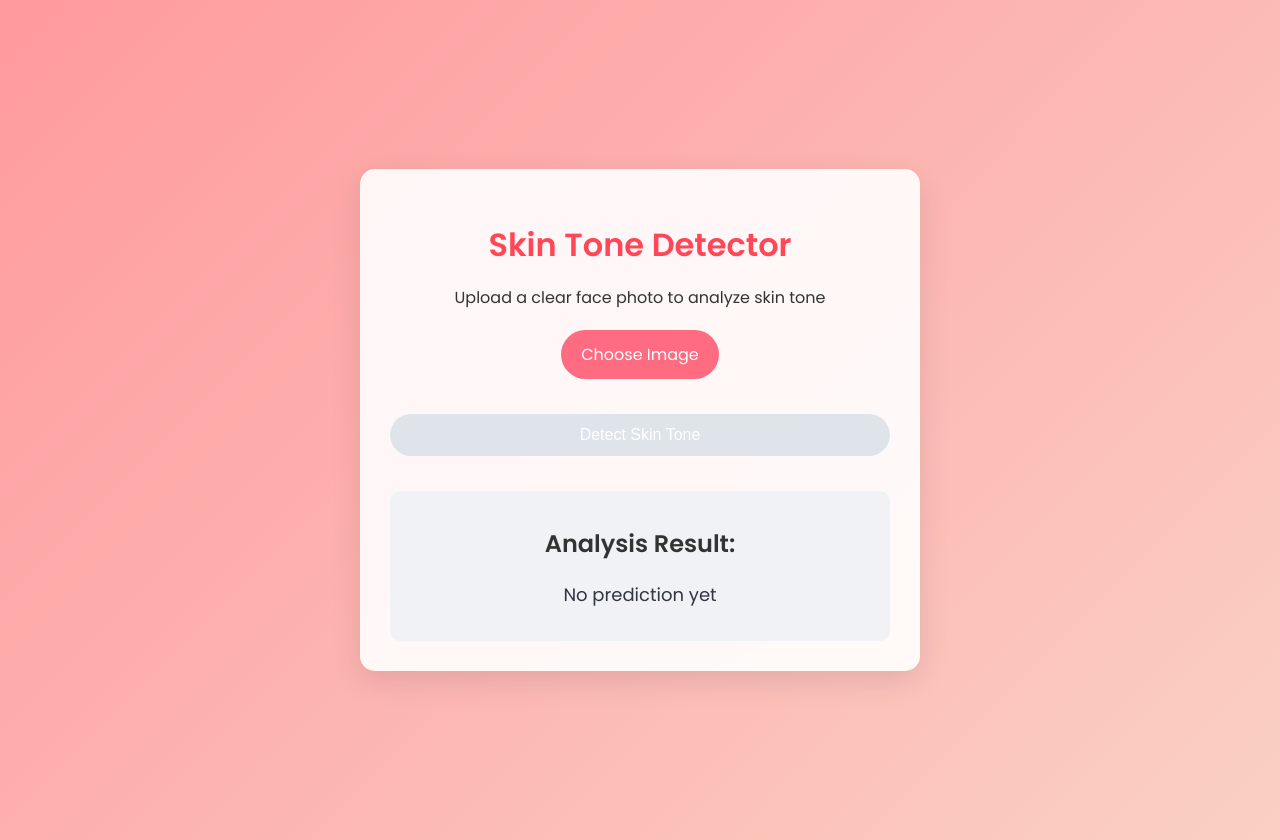
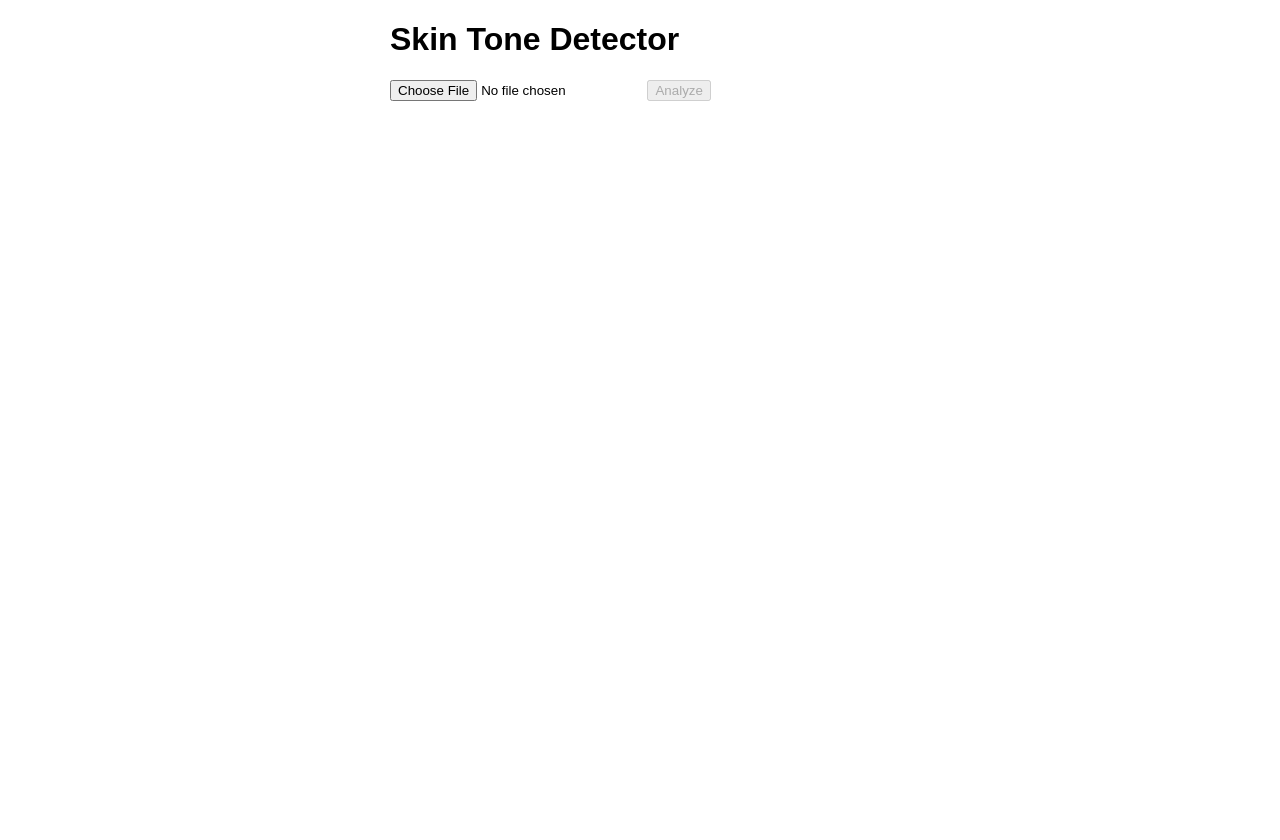
Before and after one commit to ughsurbhi/harshiminor, a Flask app: page / in a window 1280 px wide. After the commit the page ends 101 px from the top, so only its background shows below. Run offline with Flask 3, Linux system fonts and the light colour scheme.

Commit message:
Update index.html

```diff
--- a/templates/index.html
+++ b/templates/index.html
@@ -1,202 +1,45 @@
 <!DOCTYPE html>
-<html lang="en">
+<html>
 <head>
-    <meta charset="UTF-8">
-    <meta name="viewport" content="width=device-width, initial-scale=1.0">
     <title>Skin Tone Detector</title>
-    <link rel="stylesheet" href="/static/style.css">
-    <link href="https://fonts.googleapis.com/css2?family=Poppins:wght@400;600&display=swap" rel="stylesheet">
     <style>
-        body {
-            font-family: 'Poppins', sans-serif;
-            background: linear-gradient(135deg, #ff9a9e 0%, #fad0c4 100%);
-            margin: 0;
-            padding: 20px;
-            min-height: 100vh;
-            display: flex;
-            justify-content: center;
-            align-items: center;
-            color: #333;
-        }
-
-        .container {
-            background: rgba(255, 255, 255, 0.9);
-            padding: 30px;
-            border-radius: 15px;
-            box-shadow: 0 10px 30px rgba(0, 0, 0, 0.1);
-            width: 90%;
-            max-width: 500px;
-            text-align: center;
-        }
-
-        h1 {
-            color: #ff4757;
-            margin-bottom: 10px;
-        }
-
-        .upload-box {
-            margin: 20px 0;
-        }
-
-        input[type="file"] {
-            display: none;
-        }
-
-        label[for="imageUpload"] {
-            background: #ff6b81;
-            color: white;
-            padding: 12px 20px;
-            border-radius: 25px;
-            cursor: pointer;
-            transition: all 0.3s;
-            display: inline-block;
-        }
-
-        label[for="imageUpload"]:hover {
-            background: #ff4757;
-            transform: translateY(-2px);
-        }
-
-        #preview {
-            max-width: 100%;
-            max-height: 300px;
-            border-radius: 10px;
-            margin: 15px 0;
-            display: none;
-            box-shadow: 0 5px 15px rgba(0, 0, 0, 0.1);
-        }
-
-        #predictBtn {
-            background: #2ed573;
-            color: white;
-            border: none;
-            padding: 12px 30px;
-            font-size: 16px;
-            border-radius: 25px;
-            cursor: pointer;
-            transition: all 0.3s;
-            margin: 15px 0;
-            width: 100%;
-        }
-
-        #predictBtn:disabled {
-            background: #dfe4ea;
-            cursor: not-allowed;
-        }
-
-        #predictBtn:hover:not(:disabled) {
-            background: #7bed9f;
-            transform: translateY(-2px);
-        }
-
-        #result {
-            margin-top: 20px;
-            padding: 15px;
-            background: #f1f2f6;
-            border-radius: 10px;
-        }
-
-        #predictionText {
-            font-size: 18px;
-            margin-top: 10px;
-            color: #2f3542;
-        }
-
-        .loader {
-            border: 4px solid #f3f3f3;
-            border-top: 4px solid #3498db;
-            border-radius: 50%;
-            width: 30px;
-            height: 30px;
-            animation: spin 1s linear infinite;
-            margin: 20px auto;
-            display: none;
-        }
-
-        .error {
-            color: #e74c3c;
-            font-weight: bold;
-        }
-
-        .success {
-            color: #2ecc71;
-            font-weight: bold;
-        }
-
-        .loading {
-            color: #3498db;
-        }
-
-        @keyframes spin {
-            0% { transform: rotate(0deg); }
-            100% { transform: rotate(360deg); }
-        }
+        body { font-family: Arial, sans-serif; margin: 20px; }
+        .container { max-width: 500px; margin: 0 auto; }
+        #preview { max-width: 100%; display: none; }
+        .loader { display: none; }
     </style>
 </head>
 <body>
     <div class="container">
         <h1>Skin Tone Detector</h1>
-        <p>Upload a clear face photo to analyze skin tone</p>
-
-        <div class="upload-box">
         <input type="file" id="imageUpload" accept="image/*">
-            <label for="imageUpload">Choose Image</label>
-        </div>
-
-        <div id="imagePreview">
-            <img id="preview" src="" alt="Preview">
-            <div class="loader hidden"></div>
-        </div>
-
-        <button id="predictBtn" disabled>
-            <span id="btnText">Detect Skin Tone</span>
-        </button>
-
-        <div id="result">
-            <h2>Analysis Result:</h2>
-            <p id="predictionText">No prediction yet</p>
-        </div>
+        <img id="preview" src="#" alt="Preview">
+        <div class="loader">Loading...</div>
+        <button id="predictBtn" disabled>Analyze</button>
+        <div id="result"></div>
     </div>
 
     <script>
-        document.addEventListener('DOMContentLoaded', function() {
-            const fileInput = document.getElementById('imageUpload');
-            const predictBtn = document.getElementById('predictBtn');
-            const preview = document.getElementById('preview');
-            const predictionText = document.getElementById('predictionText');
-            const loader = document.querySelector('.loader');
-
-            const SKIN_TONES = [
-                "Very Light (Type I)",
-                "Light (Type II)",
-                "Medium (Type III)",
-                "Olive (Type IV)",
-                "Brown (Type V)",
-                "Dark (Type VI)"
-            ];
-
-            fileInput.addEventListener('change', function(event) {
-                const file = event.target.files[0];
+    document.getElementById('imageUpload').addEventListener('change', function(e) {
+        const file = e.target.files[0];
         if (file) {
             const reader = new FileReader();
-                    reader.onload = function(e) {
-                        preview.src = e.target.result;
-                        preview.style.display = "block";
-                        predictBtn.disabled = false;
+            reader.onload = function(event) {
+                document.getElementById('preview').src = event.target.result;
+                document.getElementById('preview').style.display = 'block';
+                document.getElementById('predictBtn').disabled = false;
             };
             reader.readAsDataURL(file);
         }
     });
 
-            predictBtn.addEventListener('click', async function() {
-                const file = fileInput.files[0];
+    document.getElementById('predictBtn').addEventListener('click', async function() {
+        const file = document.getElementById('imageUpload').files[0];
+        if (!file) return;
 
-                if (!file) {
-                    showMessage("Please select an image first!", "error");
-                    return;
-                }
-
-                showLoading();
+        // Show loading state
+        document.querySelector('.loader').style.display = 'block';
+        document.getElementById('predictBtn').disabled = true;
 
         try {
             const formData = new FormData();
@@ -204,49 +47,18 @@
 
             const response = await fetch('/predict', {
                 method: 'POST',
-                        body: formData,
-                        headers: {
-                            'Accept': 'application/json'
-                        }
+                body: formData
             });
 
-                    if (!response.ok) {
-                        throw new Error(`HTTP error! status: ${response.status}`);
-                    }
-
-                    const data = await response.json();
-
-                    if (data.error) {
-                        throw new Error(data.error);
-                    }
-
-                    const confidence = (data.confidence * 100).toFixed(1);
-                    showMessage(`
-                        <strong>${SKIN_TONES[data.prediction] || "Unknown"}</strong>
-                        <div>Confidence: ${confidence}%</div>
-                    `, "success");
-
+            const result = await response.json();
+            document.getElementById('result').innerText =
+                `Skin Type: ${result.skin_type}, Confidence: ${result.confidence}`;
         } catch (error) {
-                    console.error("Error:", error);
-                    showMessage(error.message, "error");
+            console.error('Error:', error);
+            document.getElementById('result').innerText = 'Error: ' + error.message;
         } finally {
-                    hideLoading();
-                }
-            });
-
-            function showLoading() {
-                loader.style.display = "block";
-                predictBtn.disabled = true;
-                predictionText.innerHTML = '<span class="loading">Analyzing...</span>';
-            }
-
-            function hideLoading() {
-                loader.style.display = "none";
-                predictBtn.disabled = false;
-            }
-
-            function showMessage(message, type) {
-                predictionText.innerHTML = `<span class="${type}">${message}</span>`;
+            document.querySelector('.loader').style.display = 'none';
+            document.getElementById('predictBtn').disabled = false;
         }
     });
     </script>
```
Lines whose indentation alone changed are shown as unchanged.
